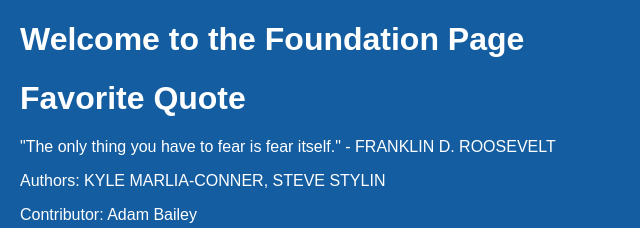
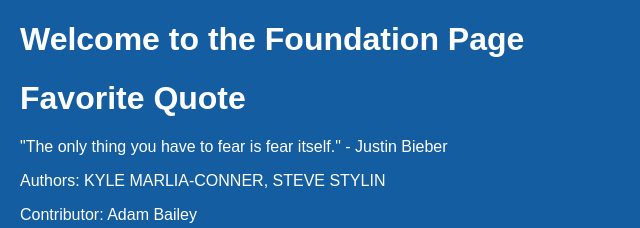
Before and after one commit to WobbuWoop13/GitLab, a plain HTML site: page index.html in a window 1280 px wide. Shown: the top 228 px of the page, without its empty margins (0-640 px from the left). Drawn offline with Linux system fonts and the light colour scheme.

Commit message:
Stylin Developer 3: Change quote author name to Justin B. it is Justin the author guys,

```diff
--- a/index.html
+++ b/index.html
@@ -10,7 +10,7 @@
     <h1>Welcome to the Foundation Page</h1>
 
     <h1>Favorite Quote</h1>
-    <p class="quote">"The only thing you have to fear is fear itself." -  FRANKLIN D. ROOSEVELT</p>
+    <p class="quote">"The only thing you have to fear is fear itself." - Justin Bieber</p>
 
     <footer>
         <p>Authors: KYLE MARLIA-CONNER, STEVE STYLIN</p>
```
